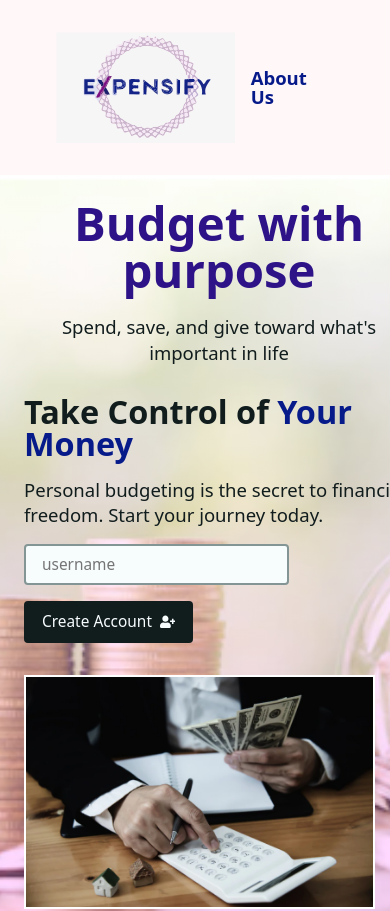
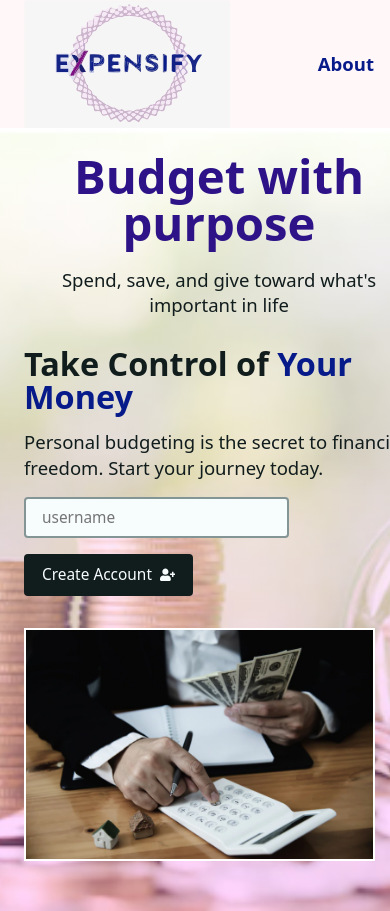
Before and after one commit to ochosteve08/Expensify, a React (Vite) app: page / in a window 390 px wide. Shown: the top 911 px of the page. Built offline with nearby package versions, Linux system fonts and the light colour scheme.

Commit message:
adjust navbar styling

```diff
--- a/src/App.css
+++ b/src/App.css
@@ -306,12 +306,13 @@ nav {
   display: flex;
   -webkit-box-pack: justify;
   -ms-flex-pack: justify;
-  justify-content: space-between;
+  justify-content: space-evenly;
   -webkit-box-align: center;
   -ms-flex-align: center;
   align-items: center;
   width: 100vw;
-  padding: var(--space-md);
+
+  /* padding: var(--space-md); */
   max-width: 1500px;
   margin-inline: auto;
   margin:0 auto;
@@ -330,10 +331,44 @@ nav a {
   font-weight: bold;
 }
 
+.logo:hover{
+
+transform: scale(1.1);
+  transition-duration: 0.8s ease-in-out;
+}
+
+.about{
+  color: #071a8a;
+  font-weight: bold;
+  padding: 50px;
+
+
+}
+
+.about:hover{
+  border-color: #071a8a;
+  opacity: 0.8;
+  transform: scale(1.2);
+  transition-duration: 0.6s ease-in-out;
+  outline-color: #071a8a;
+}
+
+
 @media screen and (max-width: 525px) {
+  nav a {
+    padding: 0;
+  }
   nav a span {
     display: none;
   }
+  .about{
+padding: 0px;
+
+}
+.logo{
+  width: 70%;
+  height: 50%
+}
 }
 
 
@@ -623,26 +658,6 @@ table a {
 }
 
 
-.logo:hover{
-
-transform: scale(1.1);
-  transition-duration: 0.8s ease-in-out;
-}
-
-.about{
-  color: #071a8a;
-  font-weight: bold;
-  margin-right: 20px;
-
-}
-
-.about:hover{
-  border-color: #071a8a;
-  opacity: 0.8;
-  transform: scale(1.2);
-  transition-duration: 0.6s ease-in-out;
-  outline-color: #071a8a;
-}
 
 .carousel {
   position: relative;
@@ -687,13 +702,14 @@ transform: scale(1.1);
 
 footer {
    margin-top: 5%;
+   padding: 20px 0 0 0;
     background: none;
     color: var(--color6);
     font-weight: 300;
     display: flex;
     flex-direction: column;
     align-items: center;
-   background: rgba(255, 182, 193, 0.1)
+   background: rgba(255, 182, 193, 0.4)
 ;
 
 }
--- a/src/components/Landing.jsx
+++ b/src/components/Landing.jsx
@@ -2,9 +2,6 @@ import { Form } from "react-router-dom";
 import { FaUserPlus } from "react-icons/fa";
 import Slider from "./Slider";
 import Footer from "./Footer";
-
-
-
 
 const Landing = () => {
   return (
--- a/src/components/Nav.jsx
+++ b/src/components/Nav.jsx
@@ -6,12 +6,14 @@ const Nav = ({ username }) => {
   return (
     <nav>
       <NavLink to={"/"} aria-label="Go to home">
-        <img className="logo" width={200} src={logo} alt="" />
+        <img className="logo" width={180} src={logo} alt="" />
       </NavLink>
       <div className="menu">
-        {!username && <NavLink to={"/about"}>
-          <h3 className="about">About Us</h3>
-        </NavLink>}
+        {!username && (
+          <NavLink to={"/about"}>
+            <h4 className="about">About</h4>
+          </NavLink>
+        )}
         {username && (
           <Form
             method="post"
```
